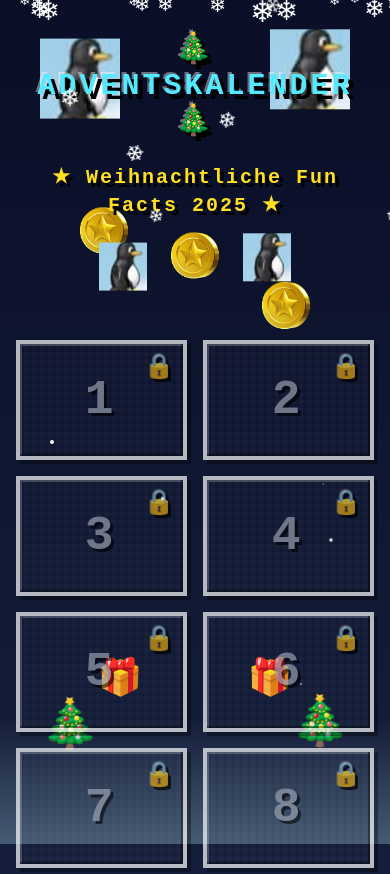
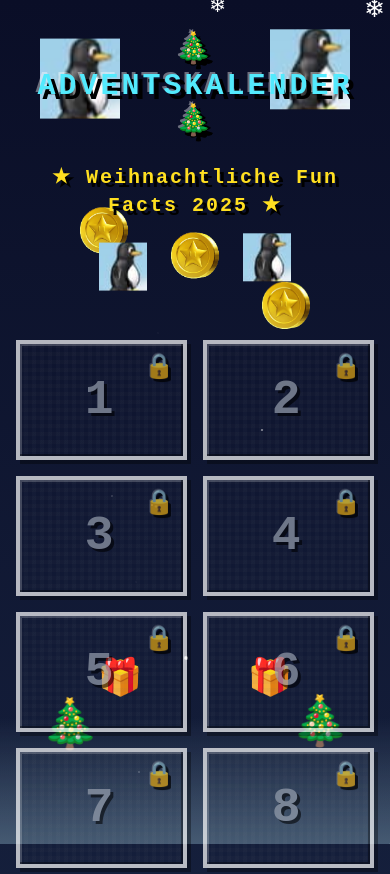
Before and after one commit to bnwe/ai-advent, a Next.js app: page / in a window 390 px wide. Shown: the top 874 px of the page. Built offline with nearby package versions, Linux system fonts and the light colour scheme.

Commit message:
Reduce snow on mobile

```diff
--- a/app/components/Snow.tsx
+++ b/app/components/Snow.tsx
@@ -6,7 +6,7 @@ import { useEffect, useState } from 'react';
  * Snow Component
  * Creates animated falling snowflakes across the screen
  * Inspired by retro gaming aesthetics
- * Optimized: Reduced from 50 to 20 snowflakes for better performance
+ * Optimized: 20 snowflakes on desktop, 2 snowflakes (10%) on mobile for better performance
  */
 export default function Snow() {
   const [snowflakes, setSnowflakes] = useState<Array<{
@@ -26,8 +26,13 @@ export default function Snow() {
       return; // Don't render snowflakes if reduced motion is preferred
     }
 
-    // Generate fewer snowflakes for better performance (20 instead of 50)
-    const flakes = Array.from({ length: 20 }, (_, i) => ({
+    // Detect mobile devices (screen width < 768px)
+    const isMobile = window.innerWidth < 768;
+
+    // Use 10% of snowflakes on mobile (2 snowflakes), 20 on desktop
+    const snowflakeCount = isMobile ? 2 : 20;
+
+    const flakes = Array.from({ length: snowflakeCount }, (_, i) => ({
       id: i,
       left: Math.random() * 100,
       animationDuration: 10 + Math.random() * 20,
```
